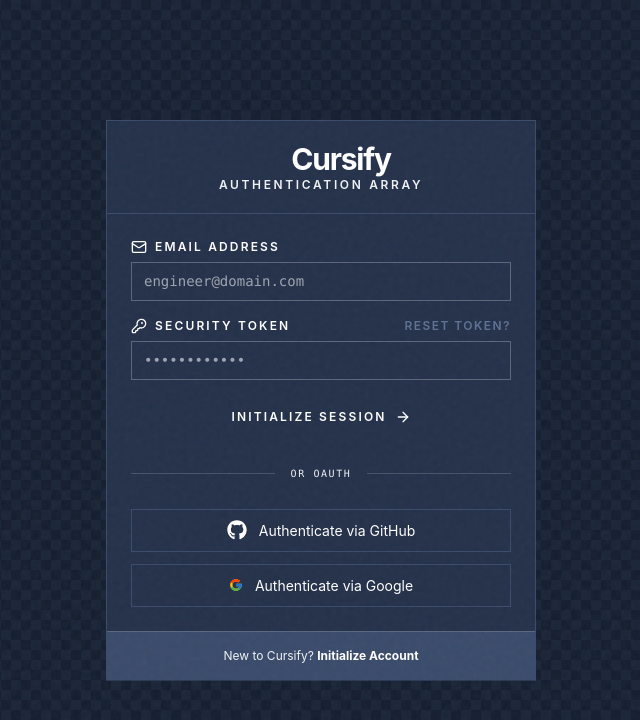
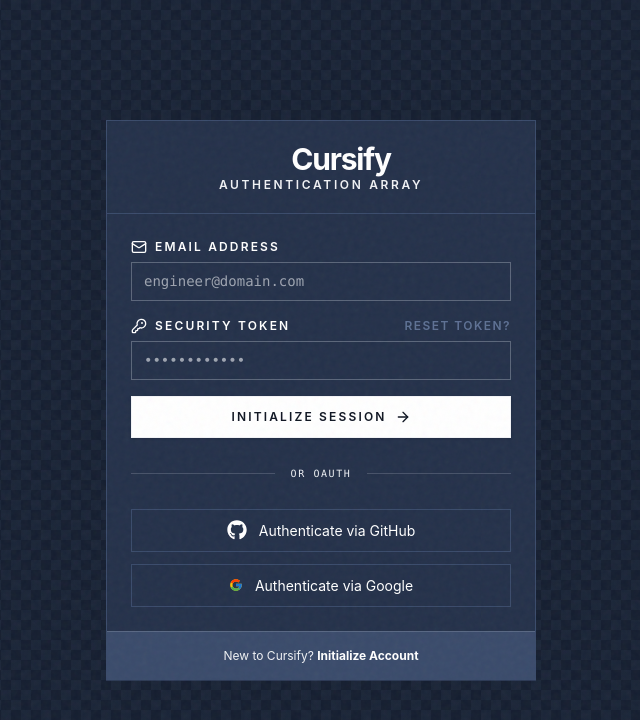
Before and after one commit to Cursify-inc/Cursify-WebApp, a Next.js app: page /login in a window 1280 px wide. Shown: the top 720 px of the page, without its empty margins (319-959 px from the left). Built offline with nearby package versions, Linux system fonts and the light colour scheme.

Commit message:
style: make auth submit buttons theme-aware

```diff
--- a/components/auth/login-form.tsx
+++ b/components/auth/login-form.tsx
@@ -79,11 +79,14 @@
             </p>
           )}
         </div>
-
-        <button className="auth-button-primary group" type="submit" disabled={isPending}>
-          {isPending ? "Initializing..." : "Initialize Session"}
-          <ArrowRight className="h-4 w-4 transition-transform group-hover:translate-x-1" />
-        </button>
+<button
+  className="group flex w-full cursor-pointer items-center justify-center gap-2 rounded-none border border-border bg-text-primary px-4 py-3 text-xs font-semibold uppercase tracking-[0.18em] text-text-inverse shadow-sm transition-all hover:bg-text-secondary active:border-2 active:border-white disabled:cursor-not-allowed disabled:opacity-65"
+  type="submit"
+  disabled={isPending}
+>
+  {isPending ? "Initializing..." : "Initialize Session"}
+  <ArrowRight className="h-4 w-4 transition-transform group-hover:translate-x-1" />
+</button>
       </form>
 
       {result && (
--- a/components/auth/signup-form.tsx
+++ b/components/auth/signup-form.tsx
@@ -198,7 +198,7 @@
         )}
 
         <button
-          className="auth-button-primary group"
+          className="group flex w-full cursor-pointer items-center justify-center gap-2 rounded-none border border-border bg-text-primary px-4 py-3 text-xs font-semibold uppercase tracking-[0.18em] text-text-inverse shadow-sm transition-all hover:bg-text-secondary active:border-2 active:border-white disabled:cursor-not-allowed disabled:opacity-65"
           type="submit"
           disabled={isPending}
         >
```
